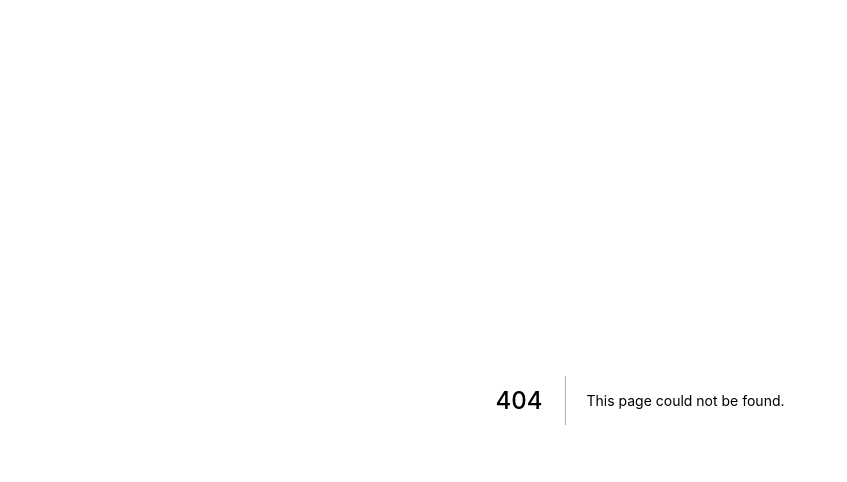
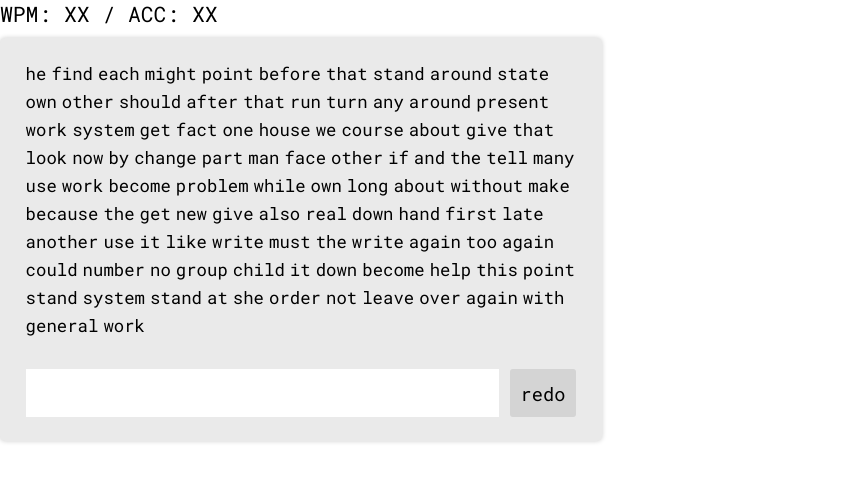
Before and after one commit to husnain129/typing_master, a Next.js app: page /components/TestBox/TestBox in a window 1280 px wide. Before the commit this address had no page. Shown: the top 482 px of the page, without its empty margins (0-847 px from the left). Built offline with nearby package versions, Linux system fonts and the light colour scheme.

Commit message:
create frontend

```diff
--- a/package.json
+++ b/package.json
@@ -11,7 +11,8 @@
   "dependencies": {
     "next": "12.1.0",
     "react": "17.0.2",
-    "react-dom": "17.0.2"
+    "react-dom": "17.0.2",
+    "sass": "^1.49.9"
   },
   "devDependencies": {
     "eslint": "8.10.0",
--- a/pages/_app.js
+++ b/pages/_app.js
@@ -1,7 +1,15 @@
-import '../styles/globals.css'
+import "../styles/globals.css";
+import { TestProvider } from "./context/TestContext";
+import { ThemeProvider } from "./context/ThemeContext";
 
 function MyApp({ Component, pageProps }) {
-  return <Component {...pageProps} />
+  return (
+    <ThemeProvider>
+      <TestProvider>
+        <Component {...pageProps} />
+      </TestProvider>
+    </ThemeProvider>
+  );
 }
 
-export default MyApp
+export default MyApp;
--- /dev/null
+++ b/pages/components/TestBox/TestBox.js
@@ -0,0 +1,58 @@
+import React, { useContext, useState } from "react";
+import { TestContext } from "../../context/TestContext";
+import { ThemeContext } from "../../context/ThemeContext";
+import s from "./TestBox.module.scss";
+const TestBox = () => {
+  const { data } = useContext(TestContext);
+  const { selectedTheme } = useContext(ThemeContext);
+  let [idx, setIdx] = useState(0);
+  let [time, setTime] = useState();
+
+  return (
+    <div>
+      <p style={{ marginBottom: "10px", fontSize: "16pt" }}>
+        WPM: XX / ACC: XX
+      </p>
+      <div className={s[selectedTheme]}>
+        <div className={s.paragraph}>
+          {data.map((word, i) => {
+            return (
+              <p key={i} style={{ color: word["color"] }}>
+                {word[i]}
+              </p>
+            );
+          })}
+        </div>
+        <InputHandler data={data} setTime={setTime} idx={idx} setIdx={setIdx} />
+      </div>
+    </div>
+  );
+};
+
+const InputHandler = ({ data, idx, setIdx, setTime }) => {
+  const { handleWrongEntry } = useContext(TestContext);
+  let [textEnter, setTextEnter] = useState("");
+
+  const handleSpace = (e) => {
+    if (e.keyCode === 32) {
+      if (String(textEnter).trim() !== String(data[idx][idx])) {
+        handleWrongEntry(idx);
+      }
+      setTextEnter("");
+      setIdx(parseInt(idx) + 1);
+    }
+  };
+  return (
+    <div className={s.testAns}>
+      <input
+        type="text"
+        value={textEnter}
+        onKeyDown={handleSpace}
+        onChange={(e) => setTextEnter(e.target.value)}
+      />
+      <p>redo</p>
+    </div>
+  );
+};
+
+export default TestBox;
--- /dev/null
+++ b/pages/components/TestBox/TestBox.module.scss
@@ -0,0 +1,62 @@
+.flex_center {
+  display: flex;
+  align-items: center;
+  justify-content: center;
+}
+
+@mixin themable($theme-name, $box-color, $text-color, $btn-color) {
+  .#{$theme-name} {
+    width: 47vw;
+    height: auto;
+    padding: 3vh 2vw;
+    background: $box-color;
+    color: $text-color;
+    @extend .flex_center;
+    flex-direction: column;
+    gap: 4vh;
+    border-radius: 5px;
+    box-shadow: 0px 0px 5px rgba($color: #000, $alpha: 0.2);
+
+    .paragraph {
+      @extend .flex_center;
+      justify-content: flex-start;
+      flex-wrap: wrap;
+      align-items: flex-start;
+      gap: 5px;
+
+      p {
+        font-size: 13pt;
+      }
+    }
+
+    .testAns {
+      @extend .flex_center;
+      justify-content: space-between;
+      width: 100%;
+
+      input {
+        width: 86%;
+        height: 6vh;
+        padding-left: 8px;
+        outline: none;
+        border: none;
+        font-size: 13pt;
+      }
+
+      p {
+        @extend .flex_center;
+        width: 12%;
+        height: 6vh;
+        background: $btn-color;
+        color: $text-color;
+        border-radius: 3px;
+        cursor: pointer;
+        font-size: 14pt;
+      }
+    }
+  }
+}
+
+@include themable(default, #eaeaea, #000, #d4d4d4);
+@include themable(monokai, #272822, #fff, #f92672);
+@include themable(nord, #2e3440, #eceff4, #3b4252);
--- /dev/null
+++ b/pages/context/TestContext.js
@@ -0,0 +1,28 @@
+import { createContext, useState } from "react";
+
+const TestContext = createContext();
+
+const TestProvider = ({ children }) => {
+  const dataVal = String(
+    "he find each might point before that stand around state own other should after that run turn any around present work system get fact one house we course about give that look now by change part man face other if and the tell many use work become problem while own long about without make because the get new give also real down hand first late another use it like write must the write again too again could number no group child it down become help this point stand system stand at she order not leave over again with general work "
+  )
+    .split(" ")
+    .map((word, id) => {
+      return {
+        [id]: word,
+        color: "",
+      };
+    });
+
+  let [data, setData] = useState(dataVal);
+  const handleWrongEntry = (idx) => {
+    data[idx]["color"] = "red";
+  };
+  return (
+    <TestContext.Provider value={{ data, handleWrongEntry }}>
+      {children}
+    </TestContext.Provider>
+  );
+};
+
+export { TestContext, TestProvider };
--- /dev/null
+++ b/pages/context/ThemeContext.js
@@ -0,0 +1,21 @@
+import { createContext, useState } from "react";
+
+const ThemeContext = createContext();
+
+const ThemeProvider = ({ children }) => {
+  let [selectedTheme, setSelectedTheme] = useState("default");
+
+  return (
+    <ThemeContext.Provider
+      value={{
+        theme: ["default", "monokai", "nord"],
+        selectedTheme,
+        setSelectedTheme,
+      }}
+    >
+      {children}
+    </ThemeContext.Provider>
+  );
+};
+
+export { ThemeContext, ThemeProvider };
--- a/styles/globals.css
+++ b/styles/globals.css
@@ -1,9 +1,11 @@
+@import url("https://fonts.googleapis.com/css2?family=Kumbh+Sans:wght@300;400;700&family=Roboto+Mono:wght@200;300;400&display=swap");
 html,
 body {
   padding: 0;
   margin: 0;
-  font-family: -apple-system, BlinkMacSystemFont, Segoe UI, Roboto, Oxygen,
-    Ubuntu, Cantarell, Fira Sans, Droid Sans, Helvetica Neue, sans-serif;
+  /* font-family: -apple-system, BlinkMacSystemFont, Segoe UI, Roboto, Oxygen,
+    Ubuntu, Cantarell, Fira Sans, Droid Sans, Helvetica Neue, sans-serif; */
+  font-family: Roboto mono;
 }
 
 a {
@@ -13,4 +15,6 @@ a {
 
 * {
   box-sizing: border-box;
+  padding: 0;
+  margin: 0;
 }
```
Also changed, not shown: pages/components/Footer/Footer.js (added, +20 -0 lines), pages/components/Footer/Footer.module.scss (added, +35 -0 lines), pages/index.js (+15 -64 lines), styles/Home.module.css (deleted, +0 -116 lines), styles/Home.module.scss (added, +35 -0 lines), 1 other file (tests, documents, lock files or other folders).
